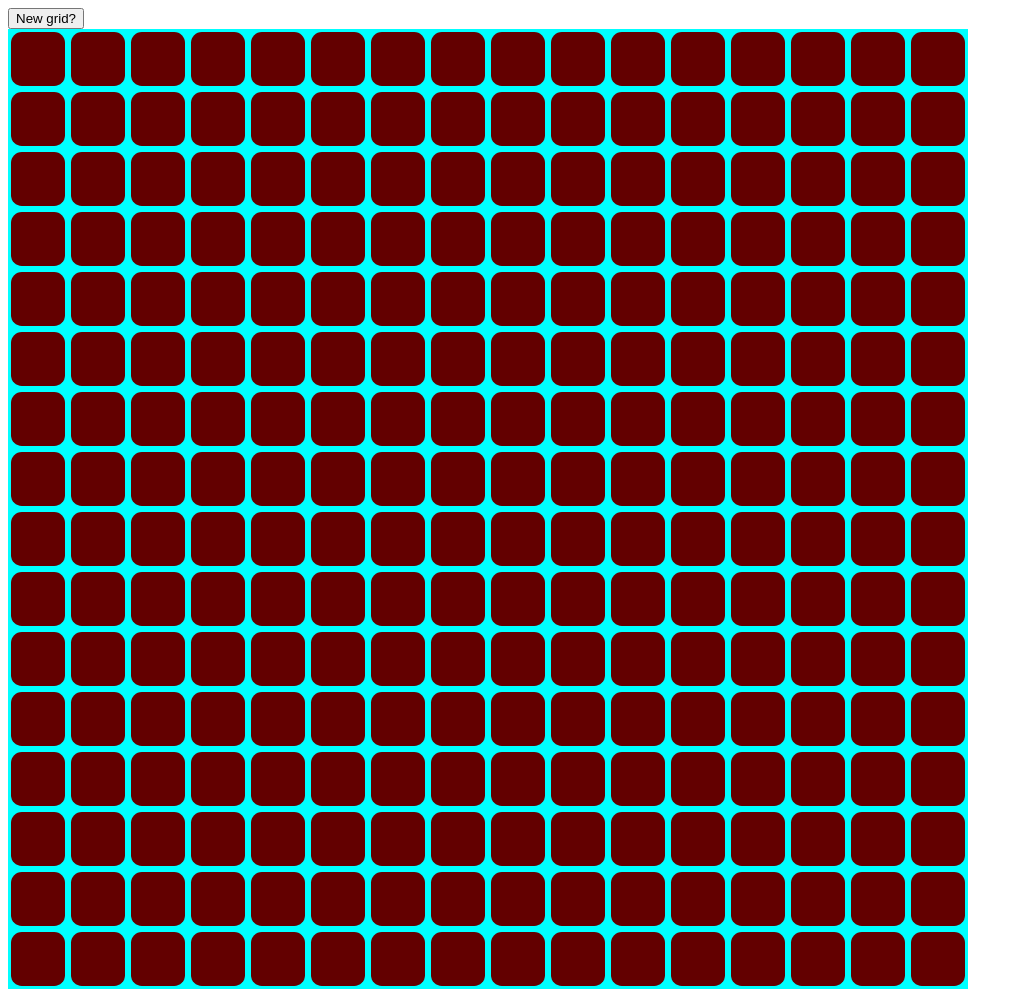
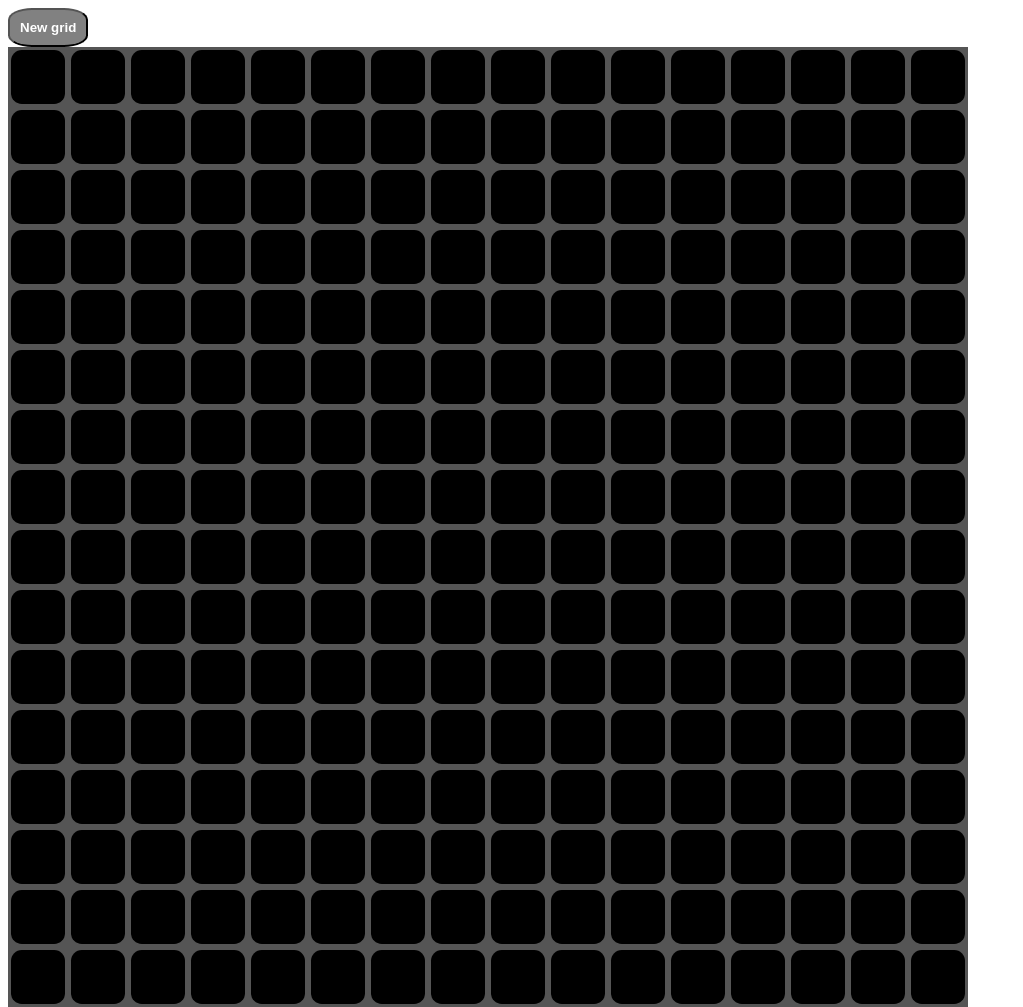
Before and after one commit to noahthemonkey/project-eas, a plain HTML site: page index.html in a window 1280 px wide. Shown: the whole page, without its empty margins (0-1023 px from the left). Drawn offline with Linux system fonts and the light colour scheme.

Commit message:
cleaned it up a little bit.

```diff
--- a/index.html
+++ b/index.html
@@ -6,7 +6,7 @@
         <title>Etch A Sketch</title>
     </head>
     <body>
-        <button id="newGrid" onclick="promptFunction()">New grid?</button>
+        <button id="newGrid" onclick="promptFunction()">New grid</button>
         <div id="square-container">
 
         </div>
--- a/script.js
+++ b/script.js
@@ -3,7 +3,10 @@ let number = 16;
 let gridNumber = number * number
 
 function promptFunction(){
-    number = prompt('how many?')
+    number = prompt('How many? (max of 100)')
+        if (number > 100) {
+            number = 100
+        }
     let gridNumber = number * number
         gridFunc(gridNumber)
         gridMaker()
@@ -34,7 +37,7 @@ function gridFunc(gridNumber){
         squarediv.className = "square-" + x;
 
         squarediv.addEventListener('mouseover', function(){
-            squarediv.style = 'background: blueviolet'
+            squarediv.style = 'background: purple'
         })
 
         container.appendChild(squarediv);
--- a/style.css
+++ b/style.css
@@ -2,7 +2,7 @@
     display: grid;
     grid-template-columns: repeat(4, 1fr);
     grid-auto-rows: minmax(auto, auto);
-    background-color: aqua;
+    background-color: rgb(85, 85, 85);
     width: 960px;
     height: 960px;
 
@@ -16,5 +16,14 @@
     margin: 5%;
     border-radius: 20%;
     padding: 1%;
-    background-color: rgb(99, 0, 0);
+    background-color: rgb(0, 0, 0);
 }
+
+#newGrid {
+    border-radius: 30%;
+    padding: 10px;
+    background-color: rgb(129, 129, 129);
+    color: white;
+    font-weight: bold;
+
+}
```
